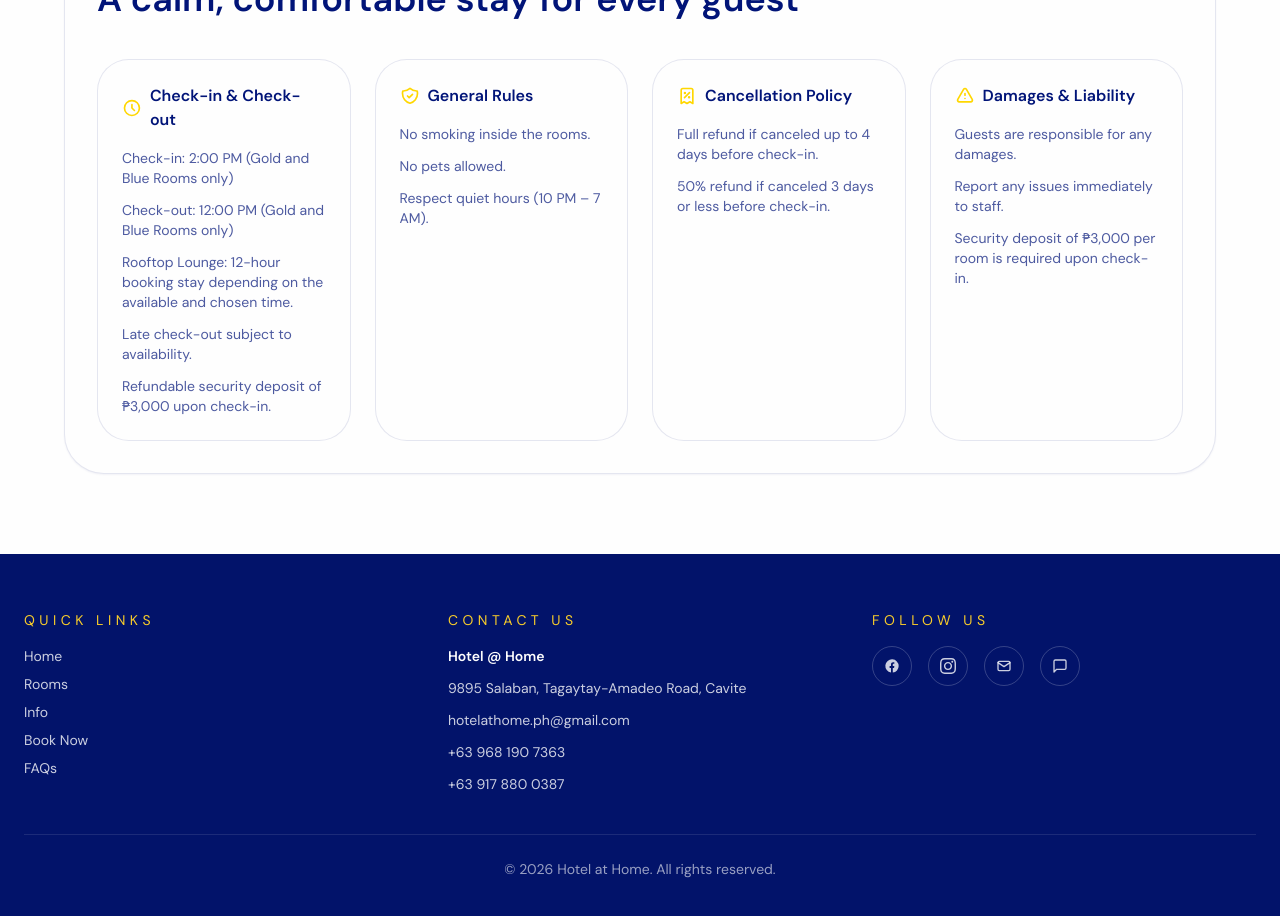
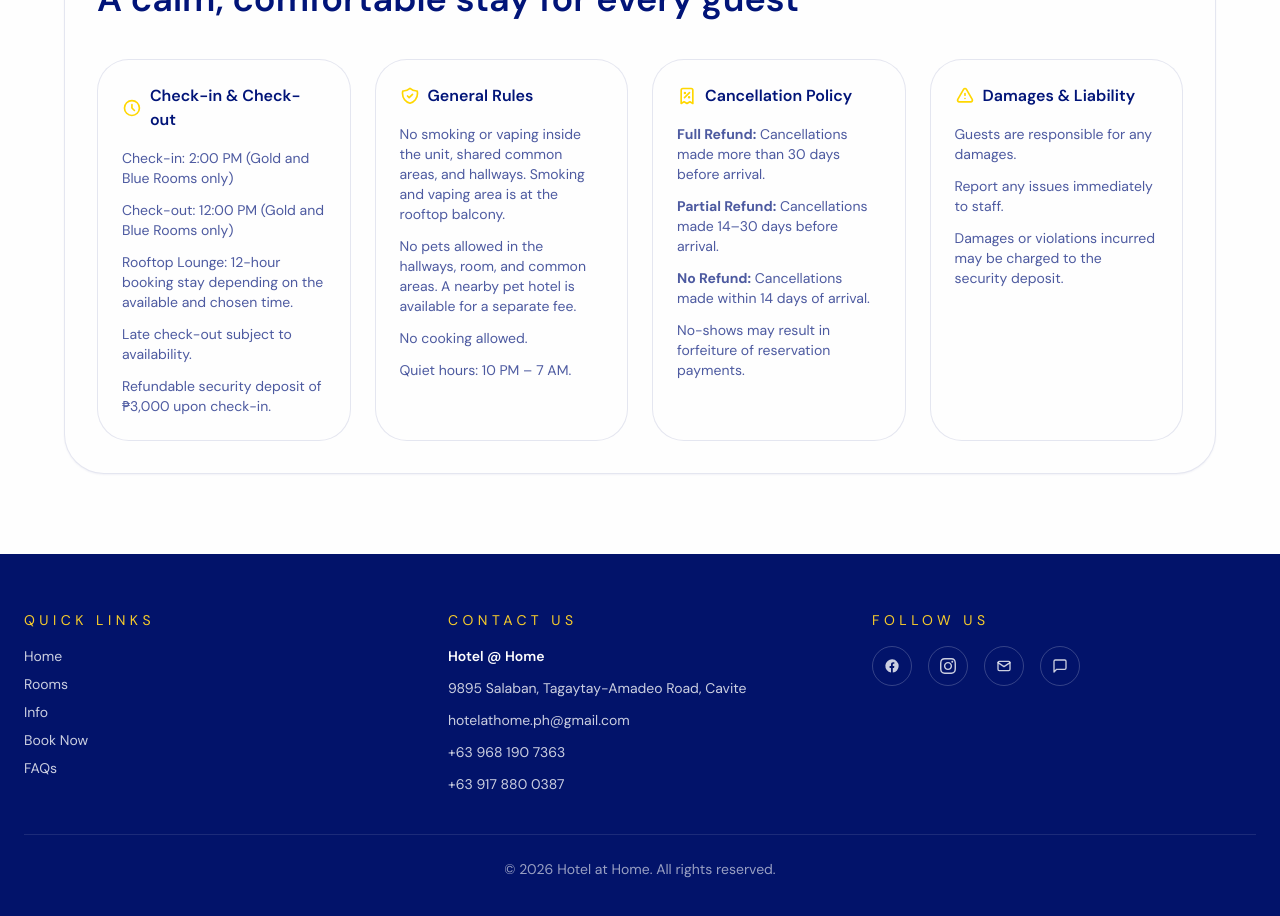
Before and after one commit to nichodaenielle/Hotel-HomePH, a Next.js app in the folder frontend/: page /info in a window 1280 px wide. Shown: the part 3040-3956 px from the top of the page. Built offline with nearby package versions, Linux system fonts and the light colour scheme.

Commit message:
feat: update house rules, cancellation policy, damages & liability, and FAQs copy

```diff
--- a/frontend/src/app/book-now/page.tsx
+++ b/frontend/src/app/book-now/page.tsx
@@ -1314,16 +1314,19 @@ function BookNowContent() {
                   <div>
                     <h3 className="font-semibold text-brand-blue mb-2 text-base">General Rules</h3>
                     <ul className="list-disc pl-5 space-y-1">
-                      <li>No smoking inside the rooms.</li>
-                      <li>No pets allowed.</li>
-                      <li>Respect quiet hours (10 PM – 7 AM).</li>
+                      <li>No smoking or vaping inside the unit, shared common areas, and hallways. Smoking and vaping area is at the rooftop balcony.</li>
+                      <li>No pets allowed in the hallways, room, and common areas. A nearby pet hotel is available for a separate fee.</li>
+                      <li>No cooking allowed.</li>
+                      <li>Quiet hours: 10 PM – 7 AM.</li>
                     </ul>
                   </div>
                   <div>
                     <h3 className="font-semibold text-brand-blue mb-2 text-base">Cancellation Policy</h3>
                     <ul className="list-disc pl-5 space-y-1">
-                      <li>Full refund if canceled up to 4 days before check-in.</li>
-                      <li>50% refund if canceled 3 days or less before check-in.</li>
+                      <li><strong>Full Refund:</strong> Cancellations made more than 30 days before arrival.</li>
+                      <li><strong>Partial Refund:</strong> Cancellations made 14–30 days before arrival.</li>
+                      <li><strong>No Refund:</strong> Cancellations made within 14 days of arrival.</li>
+                      <li>No-shows may result in forfeiture of reservation payments.</li>
                     </ul>
                   </div>
                   <div>
@@ -1331,7 +1334,7 @@ function BookNowContent() {
                     <ul className="list-disc pl-5 space-y-1">
                       <li>Guests are responsible for any damages.</li>
                       <li>Report any issues immediately to staff.</li>
-                      <li>Security deposit of ₱3,000 per room is required upon check-in.</li>
+                      <li>Damages or violations incurred may be charged to the security deposit.</li>
                     </ul>
                   </div>
                 </div>
--- a/frontend/src/app/faqs/page.tsx
+++ b/frontend/src/app/faqs/page.tsx
@@ -10,7 +10,7 @@ const faqs = [
   },
   {
     question: 'Are walk-in guests allowed?',
-    answer: 'No. Prior booking is required.'
+    answer: 'Yes. Subject to availability of rooms. Please contact the designated contact numbers and official social media channels during operating hours.'
   },
   {
     question: 'How many guests can the rooms accommodate?',
@@ -25,7 +25,7 @@ const faqs = [
   {
     question: 'How far is the place from Tagaytay?',
     answer:
-      'Hotel at Home is approximately 5–15 minutes from Tagaytay, depending on traffic.'
+      'Hotel at Home is a minute away to Tagaytay boundary and approximately 5–15 minutes away to Tagaytay ridge, depending on traffic.'
   },
   {
     question: 'Is parking available?',
--- a/frontend/src/app/info/page.tsx
+++ b/frontend/src/app/info/page.tsx
@@ -338,9 +338,10 @@ export default function InfoPage() {
                 General Rules
               </h3>
               <ul className="mt-4 space-y-3 text-sm text-brand-blue/70">
-                <li className="transition-colors duration-300 group-hover:text-brand-blue/80">No smoking inside the rooms.</li>
-                <li className="transition-colors duration-300 group-hover:text-brand-blue/80">No pets allowed.</li>
-                <li className="transition-colors duration-300 group-hover:text-brand-blue/80">Respect quiet hours (10 PM – 7 AM).</li>
+                <li className="transition-colors duration-300 group-hover:text-brand-blue/80">No smoking or vaping inside the unit, shared common areas, and hallways. Smoking and vaping area is at the rooftop balcony.</li>
+                <li className="transition-colors duration-300 group-hover:text-brand-blue/80">No pets allowed in the hallways, room, and common areas. A nearby pet hotel is available for a separate fee.</li>
+                <li className="transition-colors duration-300 group-hover:text-brand-blue/80">No cooking allowed.</li>
+                <li className="transition-colors duration-300 group-hover:text-brand-blue/80">Quiet hours: 10 PM – 7 AM.</li>
               </ul>
             </div>
 
@@ -352,8 +353,10 @@ export default function InfoPage() {
                 Cancellation Policy
               </h3>
               <ul className="mt-4 space-y-3 text-sm text-brand-blue/70">
-                <li className="transition-colors duration-300 group-hover:text-brand-blue/80">Full refund if canceled up to 4 days before check-in.</li>
-                <li className="transition-colors duration-300 group-hover:text-brand-blue/80">50% refund if canceled 3 days or less before check-in.</li>
+                <li className="transition-colors duration-300 group-hover:text-brand-blue/80"><strong>Full Refund:</strong> Cancellations made more than 30 days before arrival.</li>
+                <li className="transition-colors duration-300 group-hover:text-brand-blue/80"><strong>Partial Refund:</strong> Cancellations made 14–30 days before arrival.</li>
+                <li className="transition-colors duration-300 group-hover:text-brand-blue/80"><strong>No Refund:</strong> Cancellations made within 14 days of arrival.</li>
+                <li className="transition-colors duration-300 group-hover:text-brand-blue/80">No-shows may result in forfeiture of reservation payments.</li>
               </ul>
             </div>
 
@@ -367,7 +370,7 @@ export default function InfoPage() {
               <ul className="mt-4 space-y-3 text-sm text-brand-blue/70">
                 <li className="transition-colors duration-300 group-hover:text-brand-blue/80">Guests are responsible for any damages.</li>
                 <li className="transition-colors duration-300 group-hover:text-brand-blue/80">Report any issues immediately to staff.</li>
-                <li className="transition-colors duration-300 group-hover:text-brand-blue/80">Security deposit of ₱3,000 per room is required upon check-in.</li>
+                <li className="transition-colors duration-300 group-hover:text-brand-blue/80">Damages or violations incurred may be charged to the security deposit.</li>
               </ul>
             </div>
           </div>
```
